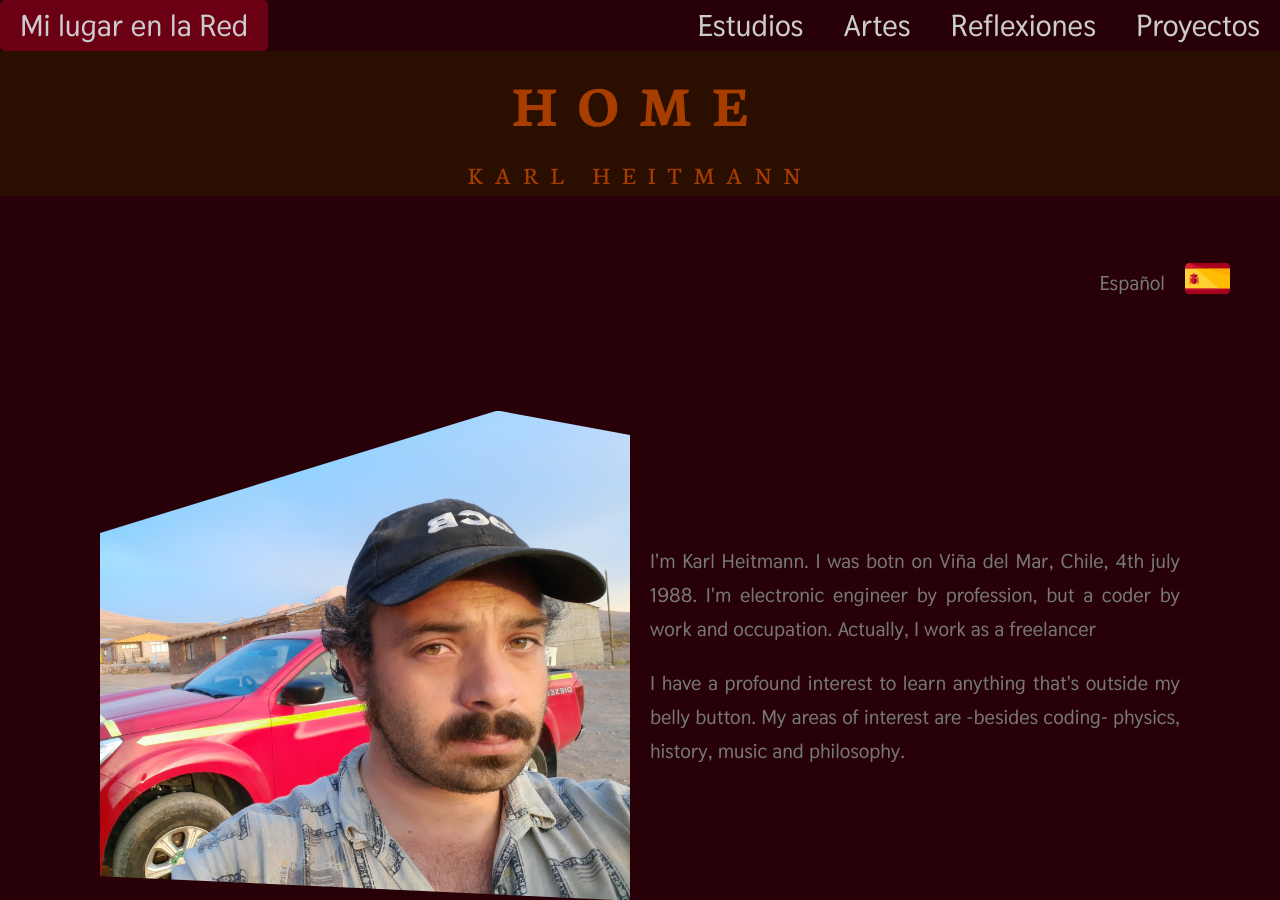
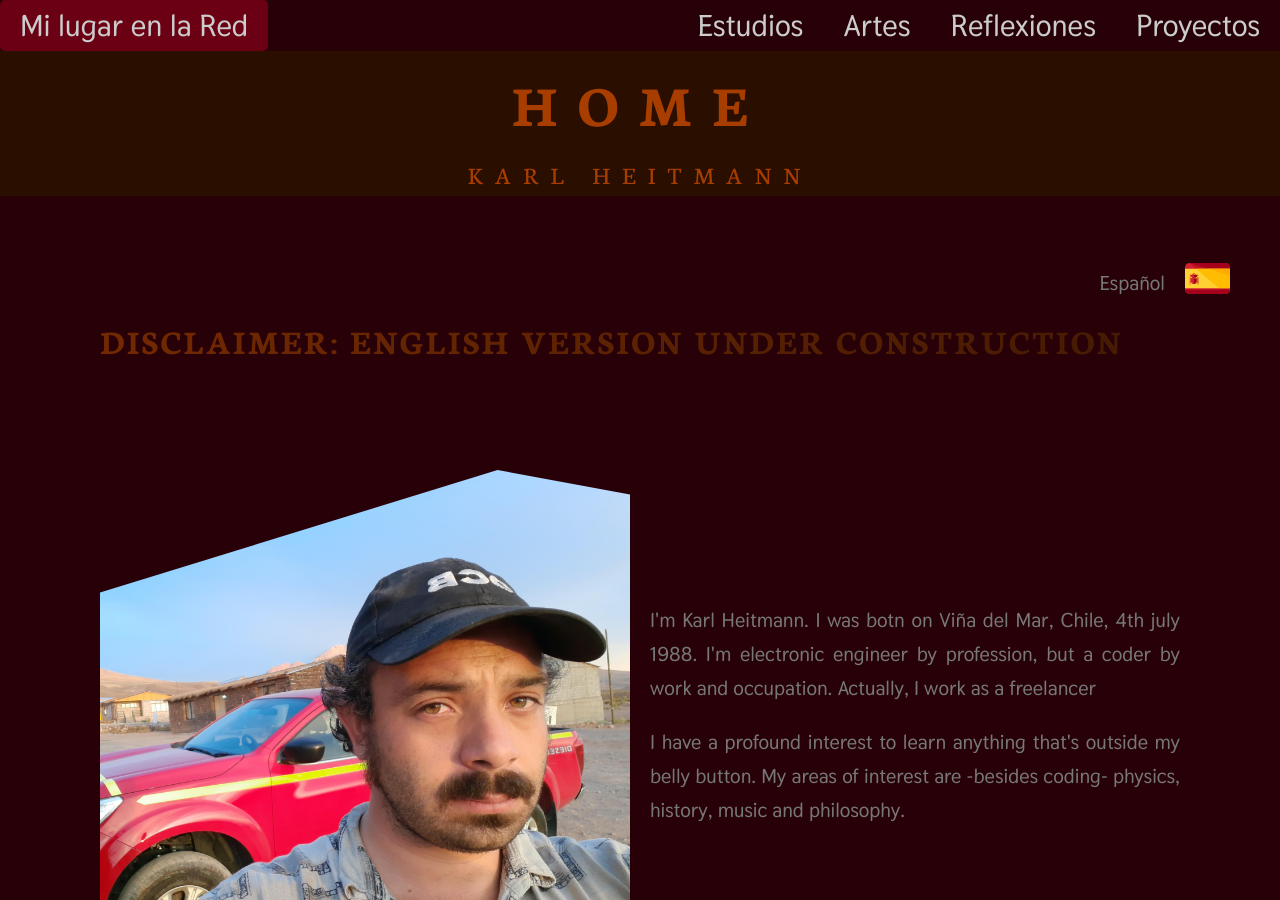
Before and after one commit to KarlHeitmann/karlheitmann_legacy, a Jekyll site: the page built from en/index.html, in a window 1280 px wide and 900 px high. Built offline with Jekyll 4.4.1, drawn with Linux system fonts in a browser that asks for light colours.

Commit message:
warning message placed

```diff
--- a/en/index.html
+++ b/en/index.html
@@ -25,6 +25,11 @@ permalink: /en/index
     <use xlink:href="/assets/svg/flags/003-united-kingdom.svg#uk"></use>
   </svg> -->
 </div>
+
+<div class="heading-secondary u-center-text" style="margin: 0 10rem;">
+  DISCLAIMER: English version under construction
+</div>
+
 <div class="perfil">
   <img
     class="perfil__img"
```
